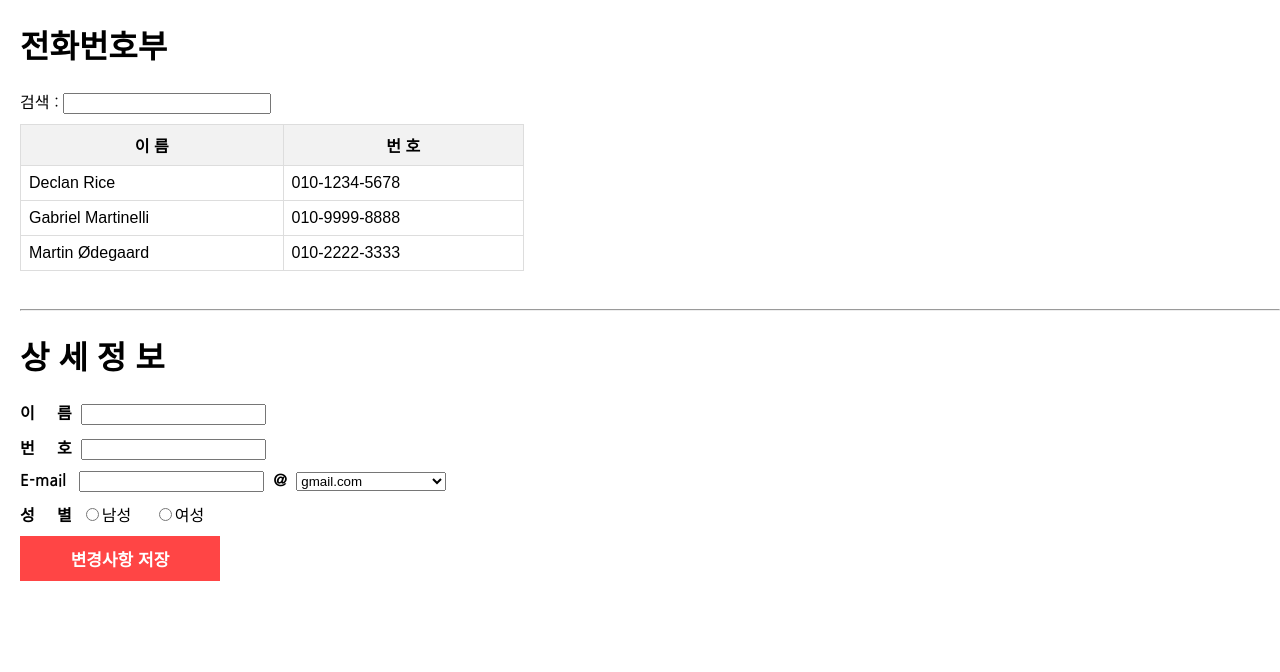
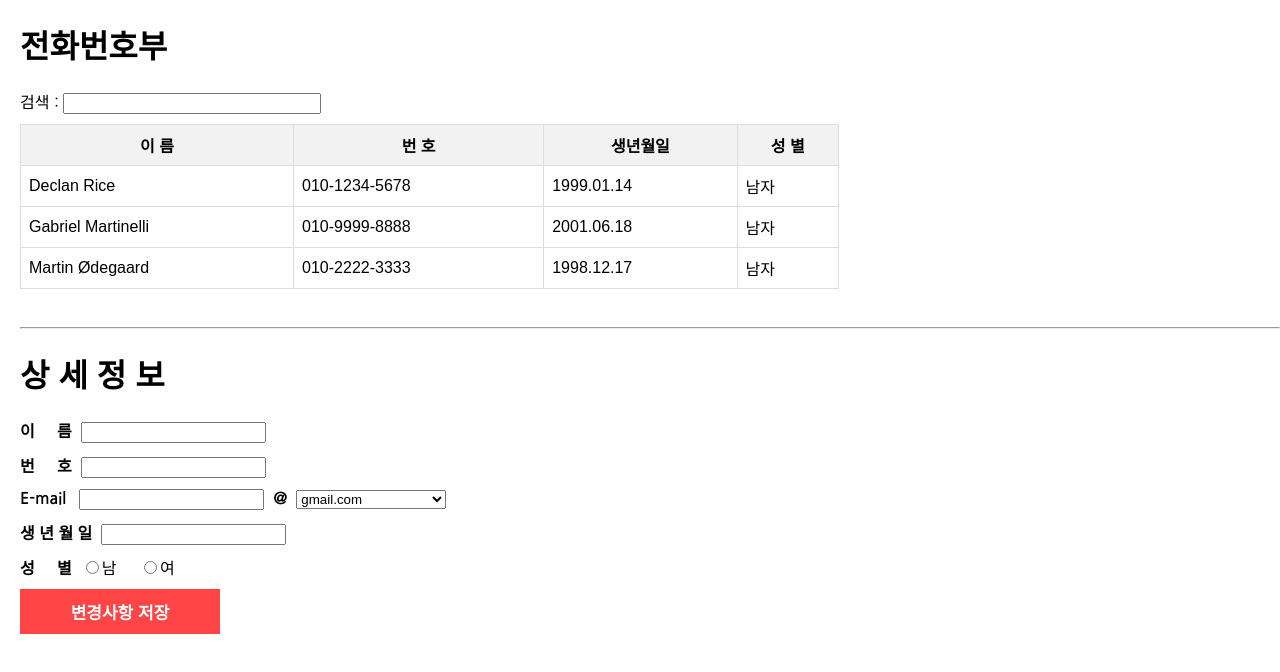
Before and after one commit to kimdaewhi/PhoneBook, a React (Create React App) app: page / in a window 1280 px wide. Shown: the top 672 px of the page. Built offline with nearby package versions, Linux system fonts and the light colour scheme.

Commit message:
생년월일 항목 추가

```diff
--- a/src/App.js
+++ b/src/App.js
@@ -8,9 +8,9 @@ import { useState } from 'react'
 function App() {
     // ⭐전화번호부 리스트를 Array로 관리. 나중에 db붙일땐 이 값을 db로 전송
     const contactArr = [
-        {id: 1, name: "Declan Rice", phoneNumber: "010-1234-5678", email: "declanrice@arsnal.co.uk", gender: "M"},
-        {id: 2, name: "Gabriel Martinelli", phoneNumber: "010-9999-8888", email: "gabrielmartinelli@arsnal.co.uk", gender: "M"},
-        {id: 3, name: "Martin Ødegaard", phoneNumber: "010-2222-3333", email: "odegaard98@arsnal.co.uk", gender: "M"},
+        {id: 1, name: "Declan Rice",        phoneNumber: "010-1234-5678", email: "declanrice@arsnal.co.uk",         birth: "1999.01.14", gender: "M"},
+        {id: 2, name: "Gabriel Martinelli", phoneNumber: "010-9999-8888", email: "gabrielmartinelli@arsnal.co.uk",  birth: "2001.06.18", gender: "M"},
+        {id: 3, name: "Martin Ødegaard",    phoneNumber: "010-2222-3333", email: "odegaard98@arsnal.co.uk",         birth: "1998.12.17", gender: "M"},
     ]
 
     const [selectedContact, setSelectedContact] = useState(null);
--- a/src/components/ContactDetailInfo.jsx
+++ b/src/components/ContactDetailInfo.jsx
@@ -18,6 +18,7 @@ export default function ContactDetailInfo({ selectedContact, onUpdateContact })
         name: "",
         phoneNumber: "",
         email: "",
+        birth: "",
         gender: "",
     };
 
@@ -31,6 +32,7 @@ export default function ContactDetailInfo({ selectedContact, onUpdateContact })
         name: "",
         phoneNumber: "",
         email: "",
+        birth: "",
         gender: "",
     });
 
@@ -40,14 +42,16 @@ export default function ContactDetailInfo({ selectedContact, onUpdateContact })
         const { name, value } = event.target;
 
         if(name === "email" || name === "emailDomain") {
-            // 이메일 또는 이메일 도메인일 때는 두 개의 문자열 합쳐서 설정
+            // 속성 명이 이메일 또는 이메일 도메인일 때는 두 개의 문자열 합쳐서 설정
             const updatedEmail = name ==="email" ? value + "@" + contact.email.split('@')[1] : contact.email.split('@')[0] + "@" + value;
             setContact({...contact, email : updatedEmail})
         }
         else {
-            // 다른 항목에 대해서는 직접 값을 설정
+            // 다른 필드에 대해서는 직접 값을 설정
             setContact({ ...contact, [name]: value });
         }
+
+
     };
 
 
@@ -58,7 +62,8 @@ export default function ContactDetailInfo({ selectedContact, onUpdateContact })
             ...contact,
         };
 
-        console.log("updatedContact : " + updatedContact.id + ", " + updatedContact.name + ", " + updatedContact.phoneNumber + ", " + updatedContact.email + ", " + updatedContact.gender);
+        console.log("updatedContact : " + updatedContact.id + ", " + updatedContact.name + ", " + updatedContact.phoneNumber + ", "
+            + updatedContact.email + ", " + updatedContact.birth + ", " + updatedContact.gender);
 
         // onUpdateContact 콜백 함수를 호출하여 변경된 연락처를 전달
         onUpdateContact(updatedContact);
@@ -96,6 +101,11 @@ export default function ContactDetailInfo({ selectedContact, onUpdateContact })
             </div>
 
             <div>
+                <b>{`생 년 월 일  `}</b>
+                <input name="birth" value={contact.birth} onChange={handleInputChange}/>
+            </div>
+
+            <div>
                 <b>{`성     별  `}</b>
                 <label>
                     <input
@@ -103,7 +113,7 @@ export default function ContactDetailInfo({ selectedContact, onUpdateContact })
                         name="gender"
                         value="M"
                         checked={contact.gender === "M"}
-                        onChange={handleInputChange}/>남성
+                        onChange={handleInputChange}/>남
                 </label>
                 <label>{`     `}</label>
                 <label>
@@ -112,7 +122,7 @@ export default function ContactDetailInfo({ selectedContact, onUpdateContact })
                         name="gender"
                         value="F"
                         checked={contact.gender === "F"}
-                        onChange={handleInputChange}/>여성
+                        onChange={handleInputChange}/>여
                 </label>
             </div>
 
--- a/src/components/ContactList.css
+++ b/src/components/ContactList.css
@@ -7,7 +7,7 @@ body {
 .contactList {
     font-family: arial, sans-serif;
     border-collapse: collapse; /* 여기서 테이블 경계를 병합하여 간격 없이 표시 */
-    width: 40%;
+    width: 65%;
 }
 
 .contactList th, .contactList td {
@@ -24,5 +24,5 @@ body {
 
 .input-search {
     margin-bottom: 10px;
-    width: 200px;
+    width: 250px;
 }
--- a/src/components/ContactList.jsx
+++ b/src/components/ContactList.jsx
@@ -6,9 +6,9 @@ export default function ContactList({ contacts, setSelectedContact }) {
         console.log("handleAutoTextChange");
     };
 
-    const handleCellClick = (id, name, phoneNumber, email, gender) => {
-        console.log(id + ", " + name + ", " + phoneNumber + ", " + email + ", " + gender);
-        setSelectedContact({id, name, phoneNumber, email, gender});
+    const handleCellClick = (id, name, phoneNumber, email, birth, gender) => {
+        console.log(id + ", " + name + ", " + phoneNumber + ", " + email + ", " + birth + ", " + gender);
+        setSelectedContact({id, name, phoneNumber, email, birth, gender});
     };
 
 
@@ -23,14 +23,18 @@ export default function ContactList({ contacts, setSelectedContact }) {
                     <tr>
                         <th>이  름</th>
                         <th>번  호</th>
+                        <th>생년월일</th>
+                        <th>성  별</th>
                     </tr>
                     {contacts.map((contact) => (
                         <tr
                             key={contact.id}
-                            onClick={() => handleCellClick(contact.id, contact.name, contact.phoneNumber, contact.email, contact.gender)}
+                            onClick={() => handleCellClick(contact.id, contact.name, contact.phoneNumber, contact.email, contact.birth, contact.gender)}
                         >
                             <td>{contact.name}</td>
                             <td>{contact.phoneNumber}</td>
+                            <td>{contact.birth}</td>
+                            <td>{contact.gender === "M" ? "남자" : "여자"}</td>
                         </tr>
                     ))}
                 </tbody>
```
